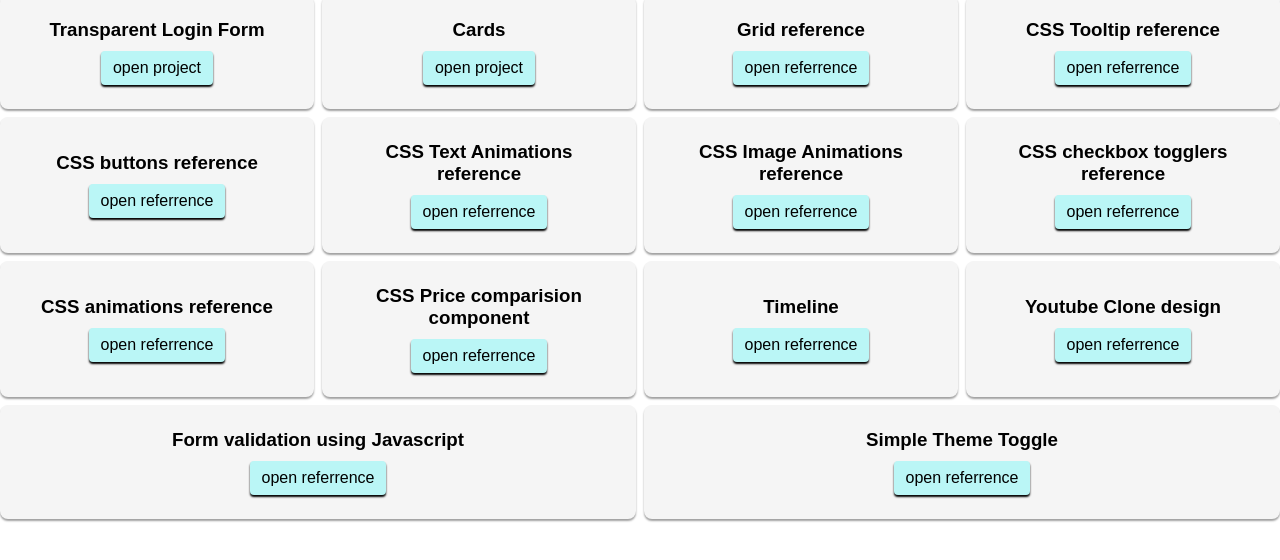
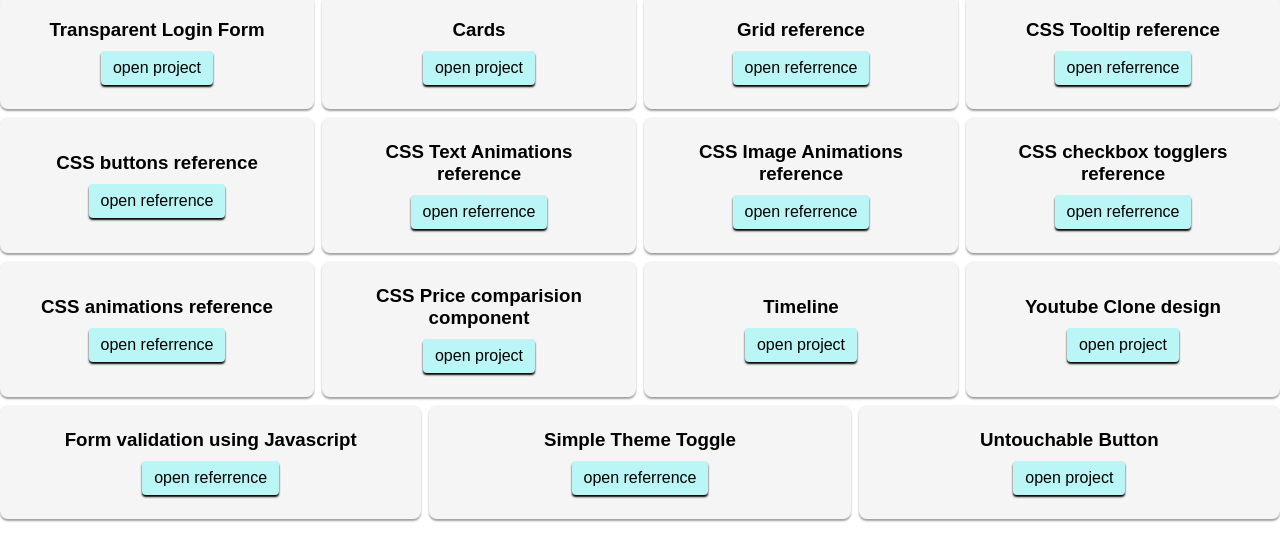
Before and after one commit to MohdAmanShah/learning-projects, a plain HTML site: page index.html in a window 1280 px wide. Shown: the part 42-602 px from the top of the page. Drawn offline with Linux system fonts and the light colour scheme.

Commit message:
unmovable button

```diff
--- /dev/null
+++ b/UntouchagleButton/script.js
@@ -0,0 +1 @@
+s
--- a/index.html
+++ b/index.html
@@ -60,7 +60,7 @@
       </div>
       <div class="project">
         <h3>Cards</h3>
-        <a href="./Card/ICards.html">open project </a>
+        <a href="./Card/ICards.html">open project</a>
       </div>
       <div class="project">
         <h3>Grid reference</h3>
@@ -93,16 +93,16 @@
       <div class="project">
         <h3>CSS Price comparision component</h3>
         <a href="./PriceComparisionComponent/pricecomparision.html"
-          >open referrence</a
+          >open project</a
         >
       </div>
       <div class="project">
         <h3>Timeline</h3>
-        <a href="./Timeline/timeline.html">open referrence</a>
+        <a href="./Timeline/timeline.html">open project</a>
       </div>
       <div class="project">
         <h3>Youtube Clone design</h3>
-        <a href="./YoutubeClone/youtubeclone.html">open referrence</a>
+        <a href="./YoutubeClone/youtubeclone.html">open project</a>
       </div>
       <div class="project">
         <h3>Form validation using Javascript</h3>
@@ -117,6 +117,10 @@
           >open referrence</a
         >
       </div>
+      <div class="project">
+        <h3>Untouchable Button</h3>
+        <a href="./UntouchagleButton/index.html">open project</a>
+      </div>
     </div>
   </body>
 </html>
```
Also changed, not shown: UntouchagleButton/index.html (added, +23 -0 lines), jsreferrence/formvalidations/formvalidation.html (+4 -0 lines).
